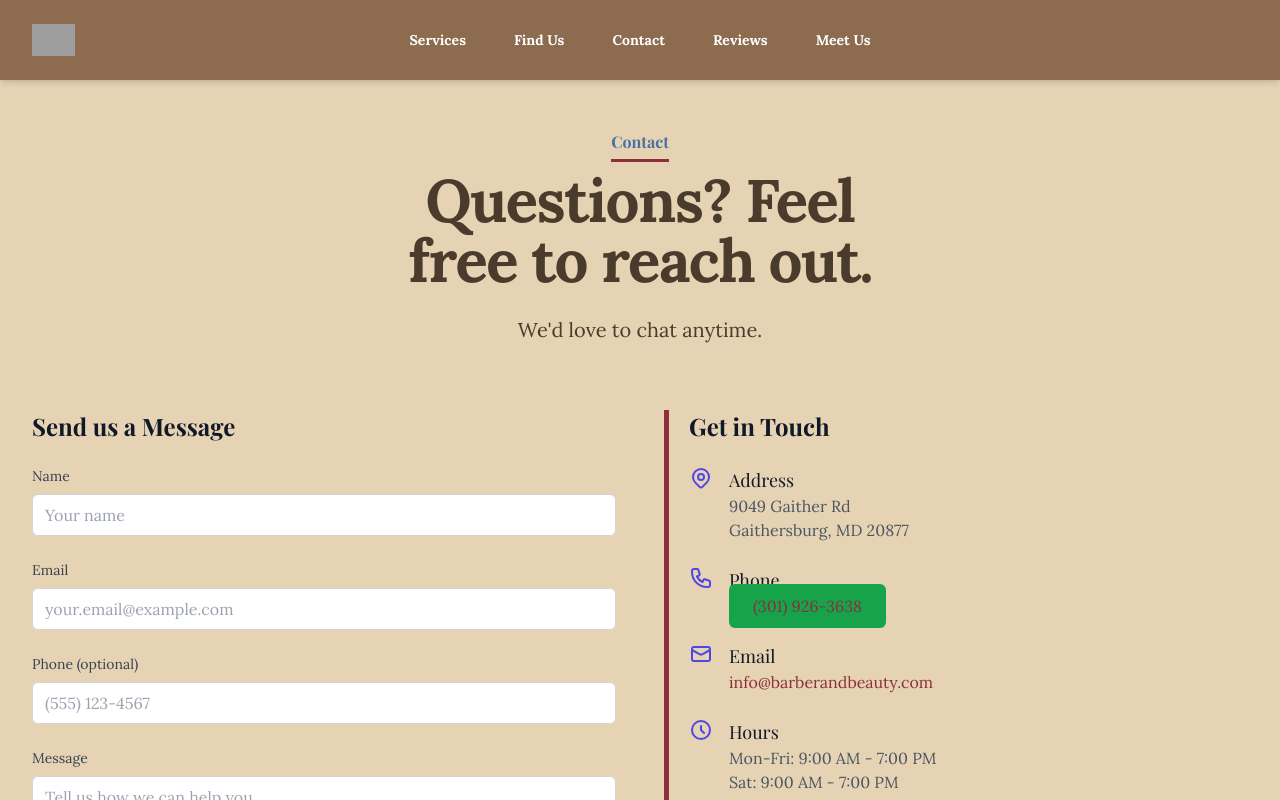
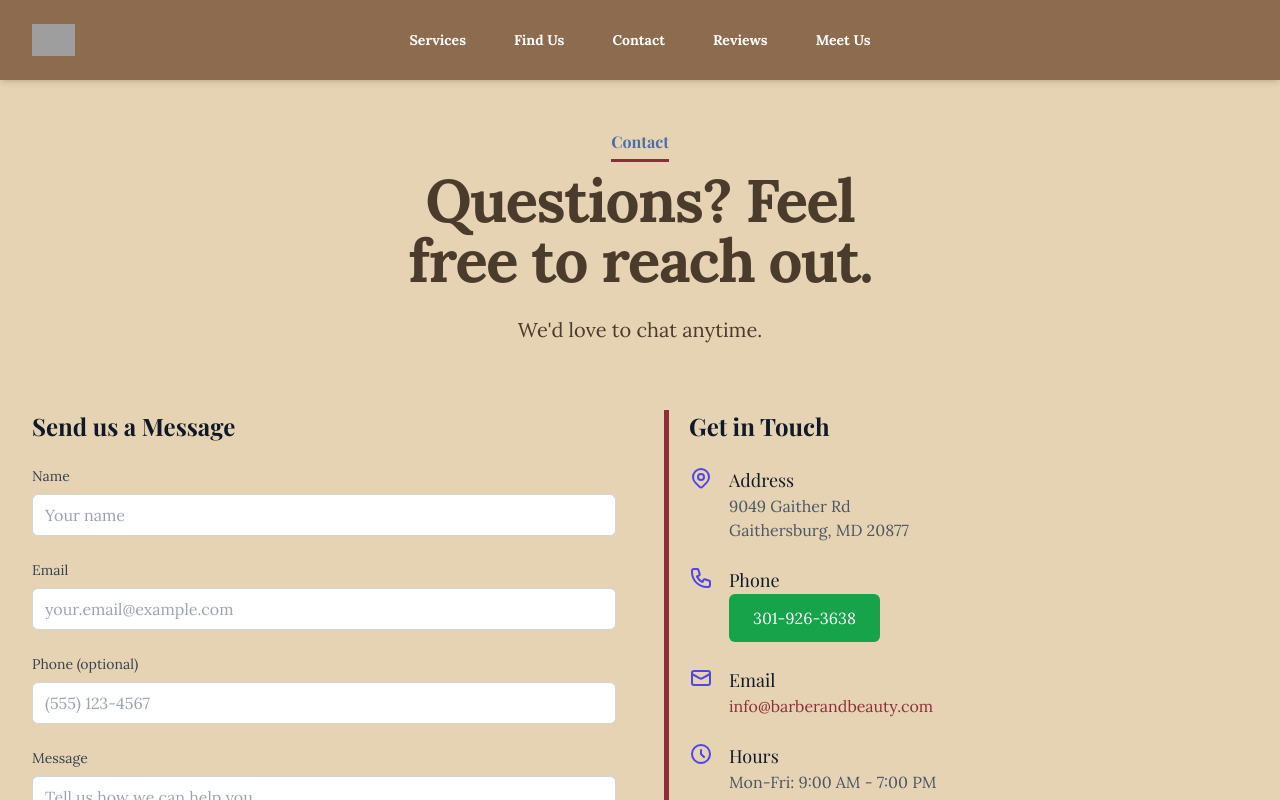
Before and after one commit to jaacobbb/Barber-and-Beauty-Website, a React (Create React App) app: page /contact in a window 1280 px wide. Shown: the top 800 px of the page. Built offline with nearby package versions, Linux system fonts and the light colour scheme; grey boxes are pictures that could not be loaded.

Commit message:
Change Contact page call button to tel: link and display number as link text

```diff
--- a/src/pages/Contact.js
+++ b/src/pages/Contact.js
@@ -144,7 +144,9 @@ function Contact() {
                     </div>
                     <div className="ml-4">
                       <h3 className="text-lg font-medium text-gray-900">Phone</h3>
-                      <a href="tel:+13019263638" className="bg-green-600 text-white py-3 px-6 rounded-md hover:bg-green-700 transition" style={{ color: 'var(--maroon)' }}>(301) 926-3638</a>
+                      <a href="tel:+13019263638" className="bg-green-600 text-white py-3 px-6 rounded-md hover:bg-green-700 transition inline-block text-center">
+                        301-926-3638
+                      </a>
                     </div>
                   </div>
 
```
